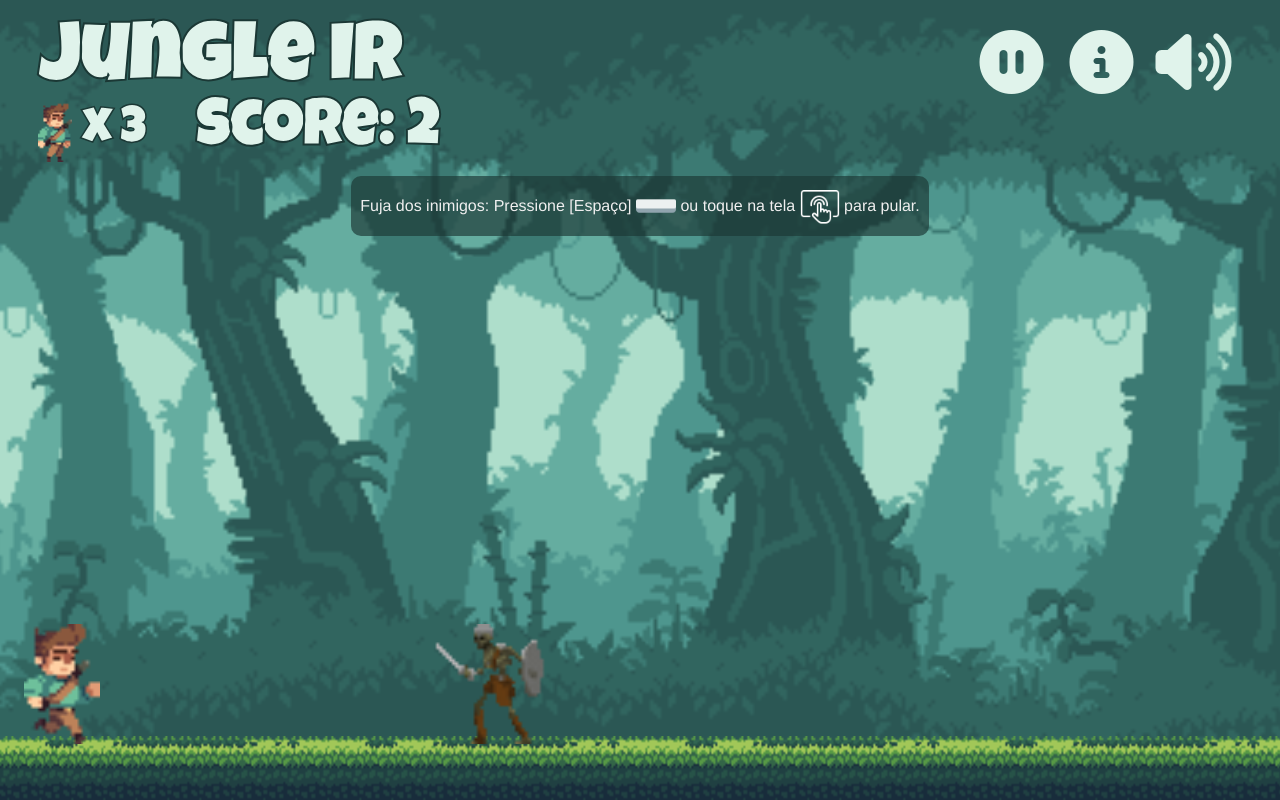
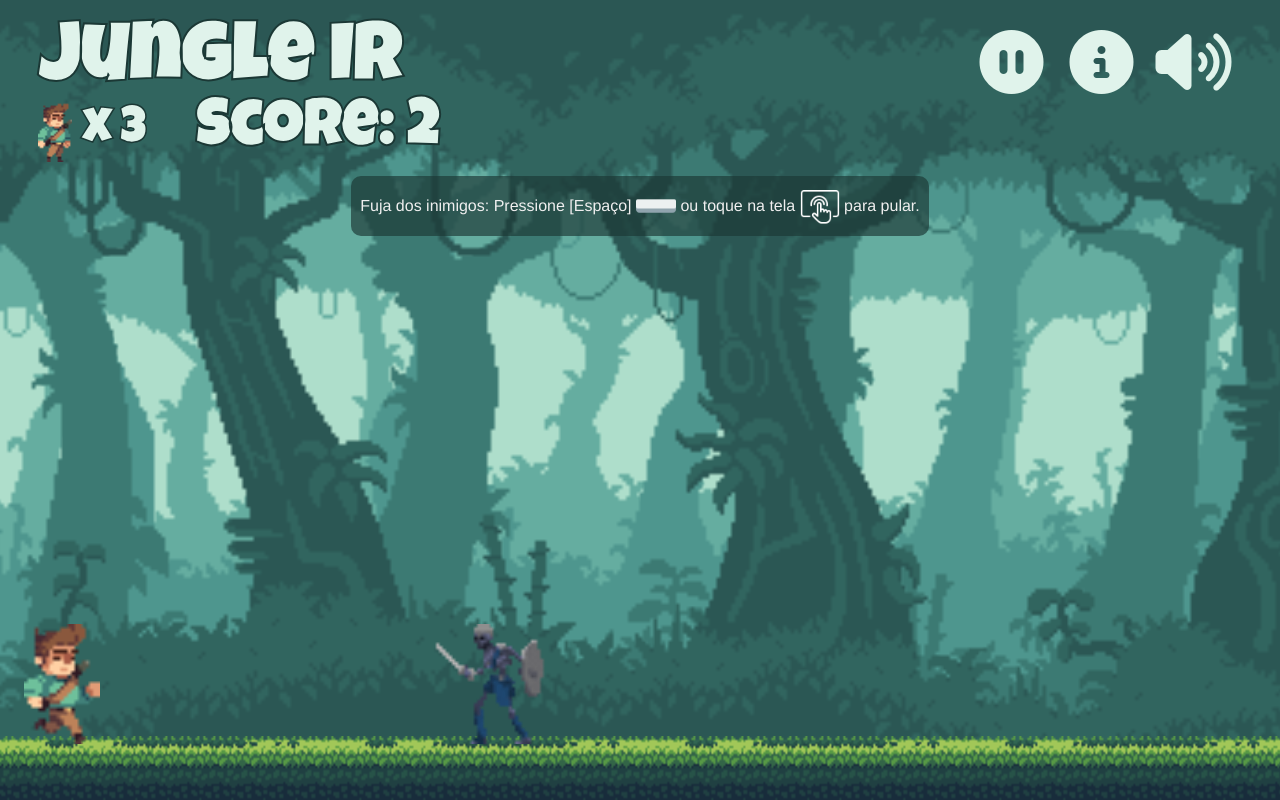
Before and after one commit to didifive/jungle-game-react, a React (Vite) app: page / in a window 1280 px wide. Both pictures are taken after a click on the element 1011 px from the left and 64 px from the top of the page. Built offline with nearby package versions, Linux system fonts and the light colour scheme.

Commit message:
feat: use color rotation in enimies

```diff
--- a/src/containers/Game/components/Enemies/index.jsx
+++ b/src/containers/Game/components/Enemies/index.jsx
@@ -1,7 +1,7 @@
 import { useEffect, useState, useMemo, useRef } from 'react';
 import { connect } from 'react-redux';
 
-import { EnemyStyled, enemyImg } from './styled';
+import { EnemyStyled, enemyImg, getColorFilter } from './styled';
 
 import { addScore } from '../../../../store/actions/score';
 import { defeatEnemy } from '../../../../store/actions/enemy';
@@ -21,6 +21,7 @@ const Enemy = (props) => {
   const { characterCurrentPosition, enemyId, enemyType, gameState, life, soundEffects } = props;
 
   const enemyImage = useMemo(() => enemyImg(enemyType), [enemyType]);
+  const colorFilter = useMemo(() => getColorFilter(), [enemyId]); // Cor única por inimigo
 
   const viewportWidth = window.innerWidth;
   const viewportHeight = window.innerHeight;
@@ -84,6 +85,7 @@ const Enemy = (props) => {
       $image={enemyImage}
       $left={`${left}px`}
       $zIndex="1"
+      $colorFilter={colorFilter}
     />
   )
 };
--- a/src/containers/Game/components/Enemies/styled.jsx
+++ b/src/containers/Game/components/Enemies/styled.jsx
@@ -18,11 +18,27 @@ export const enemyImg = (enemyType) => {
   }
 }
 
+// Retorna um filtro de cor aleatório para variação visual
+export const getColorFilter = () => {
+  const filters = [
+    'none', // original
+    'hue-rotate(60deg)', // verde/amarelo
+    'hue-rotate(120deg)', // azul
+    'hue-rotate(180deg)', // ciano
+    'hue-rotate(240deg)', // roxo
+    'hue-rotate(300deg)', // rosa/magenta
+    'sepia(100%) hue-rotate(20deg)', // marrom
+    'brightness(1.2) saturate(1.5)', // mais vibrante
+  ];
+  return filters[Math.floor(Math.random() * filters.length)];
+}
+
 export const EnemyStyled = styled.div.attrs(props => ({
   style: {
     backgroundImage: `url(${props.$image})`,
     left: props.$left || '100px',
-    zIndex: props.$zIndex || 0
+    zIndex: props.$zIndex || 0,
+    filter: props.$colorFilter || 'none'
   }
 }))`
   position: absolute;
```
